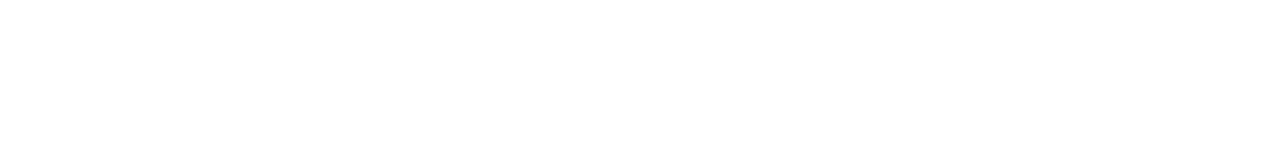
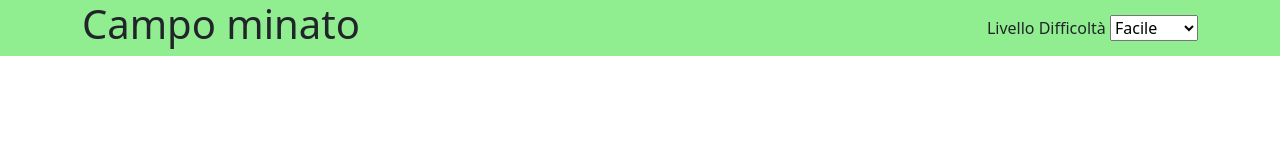
Before and after one commit to lindabettini/js-campominato-grid, a plain HTML site: page index.html in a window 1280 px wide. Drawn offline with nearby package versions, Linux system fonts and the light colour scheme.

Commit message:
add header

```diff
--- a/index.html
+++ b/index.html
@@ -12,6 +12,26 @@
 </head>
 
 <body>
+
+
+    <header>
+        <div class="container">
+            <div class="row justify-content-between align-items-center">
+                <div class="col-6">
+                    <h1>Campo minato</h1>
+                </div>
+                <div class="col-6 text-end">
+                    <label for="select-level">Livello Difficolt&agrave;</label>
+                    <select id="select-level">
+                        <option value="beginner">Facile</option>
+                        <option value="medium">Normale</option>
+                        <option value="expert">Difficile</option>
+                    </select>
+                </div>
+            </div>
+        </div>
+    </header>
+
     <script src="script.js"></script>
 </body>
 
--- a/script.js
+++ b/script.js
@@ -18,9 +18,7 @@ const getUniqueRandomNumber = (min, max, list) => {
     return randNumber;
 }
 
-
-
 // // VARIABILI BASILARI
-let cells = 5;
-let colums = 10;
+let cells = ;
+let colums = ;
 const totalCells = cells * colums; // ? la sposto giù?
--- a/style.css
+++ b/style.css
@@ -0,0 +1,4 @@
+header {
+  background-color: lightgreen;
+  width: 100%;
+}
```
